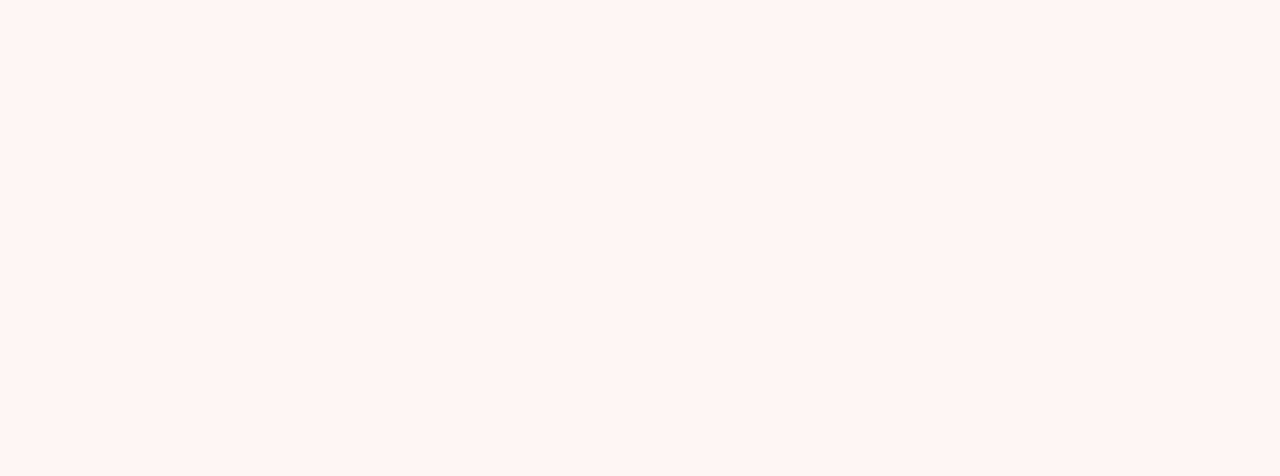
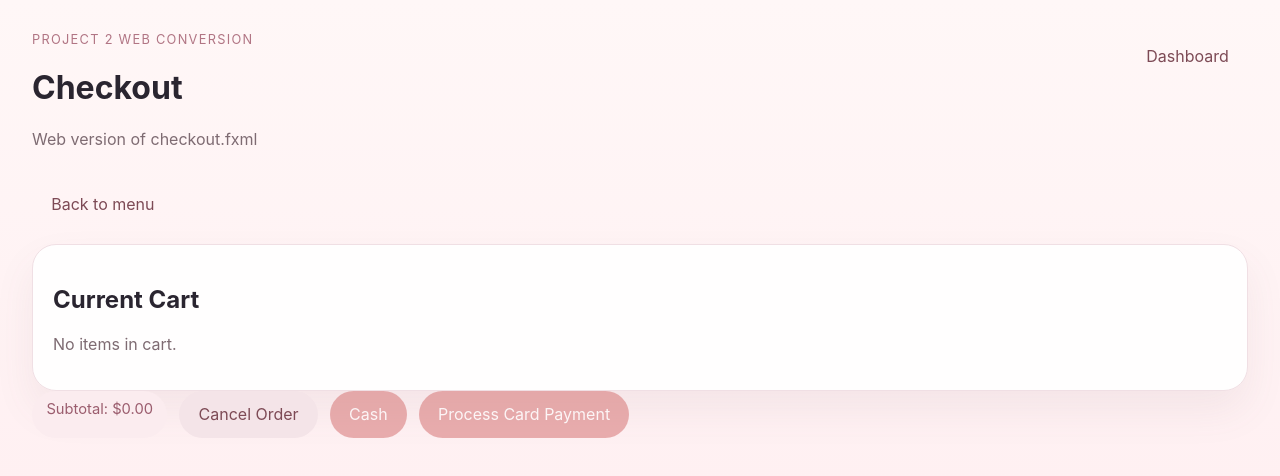
Before and after one commit to CSCE-331-Spring-2026-900-908/project3-team30, a React (Vite) app in the folder client/: page /customer/checkout in a window 1280 px wide. Before the commit this address led to /login. Shown: the top 476 px of the page. Built offline with nearby package versions, Linux system fonts and the light colour scheme.

Commit message:
Added customer checkout page

```diff
--- a/client/src/App.jsx
+++ b/client/src/App.jsx
@@ -17,6 +17,7 @@ import XReportPage from './pages/XReportPage';
 import ZReportPage from './pages/ZReportPage';
 import RestockReportPage from './pages/RestockReportPage';
 import CustomerPage from './pages/CustomerPage';
+import CustomerCheckoutPage from './pages/CustomerCheckoutPage';
 
 export default function App() {
   return (
@@ -84,6 +85,10 @@ export default function App() {
         path="/customer"
         element={<CustomerPage />}
       />
+      <Route
+        path="/customer/checkout"
+        element={<CustomerCheckoutPage />}
+      />
 
       <Route path="*" element={<Navigate to="/login" replace />} />
     </Routes>
--- /dev/null
+++ b/client/src/pages/CustomerCheckoutPage.jsx
@@ -0,0 +1,52 @@
+import { useState } from 'react';
+import { Link } from 'react-router-dom';
+import PageShell from '../components/PageShell';
+import { useCart } from '../context/CartContext';
+import { api } from '../services/api';
+import { currency } from '../utils/format';
+
+export default function CheckoutPage() {
+  const { items, clearCart, removeItem, subtotal } = useCart();
+  const [message, setMessage] = useState('');
+
+  const processOrder = async (paymentMethod) => {
+    const response = await api.processOrder({ paymentMethod, total: subtotal, items });
+    setMessage(`Processed ${paymentMethod} payment · confirmation #${response.confirmationNumber}`);
+    clearCart();
+  };
+
+  return (
+    <PageShell
+      title="Checkout"
+      subtitle="Web version of checkout.fxml"
+      actions={<Link className="ghost-link" to="/cashier/menu">Back to menu</Link>}
+    >
+      <div className="card">
+        <h2>Current Cart</h2>
+        {items.length === 0 ? <p className="subtle">No items in cart.</p> : (
+          <div className="cart-list">
+            {items.map((item, index) => (
+              <div className="cart-item" key={`${item.name}-${index}`}>
+                <div>
+                  <strong>{item.name}</strong>
+                  <p className="subtle">{item.modifications.map((mod) => mod.name).join(', ') || 'No modifications'}</p>
+                </div>
+                <div className="inline-actions">
+                  <span>{currency(item.totalPrice)}</span>
+                  <button className="secondary-button inline" onClick={() => removeItem(index)}>Remove</button>
+                </div>
+              </div>
+            ))}
+          </div>
+        )}
+      </div>
+      <div className="page-actions">
+        <span className="pill">Subtotal: {currency(subtotal)}</span>
+        <button className="secondary-button" onClick={() => { clearCart(); setMessage('Order cancelled.'); }}>Cancel Order</button>
+        <button className="primary-button inline" disabled={!items.length} onClick={() => processOrder('Cash')}>Cash</button>
+        <button className="primary-button inline" disabled={!items.length} onClick={() => processOrder('Card')}>Process Card Payment</button>
+      </div>
+      {message ? <p className="success-text">{message}</p> : null}
+    </PageShell>
+  );
+}
--- a/client/src/pages/CustomerPage.jsx
+++ b/client/src/pages/CustomerPage.jsx
@@ -47,7 +47,7 @@ export default function MenuPage() {
     <PageShell
       title="Menu"
       subtitle="Cashier ordering flow converted from menu.fxml and modifications.fxml"
-      actions={<Link className="primary-button inline" to="/cashier/checkout">Checkout ({items.length})</Link>}
+      actions={<Link className="primary-button inline" to="/customer/checkout">Checkout ({items.length})</Link>}
     >
       <div className="split-layout">
         <div className="card">
```
